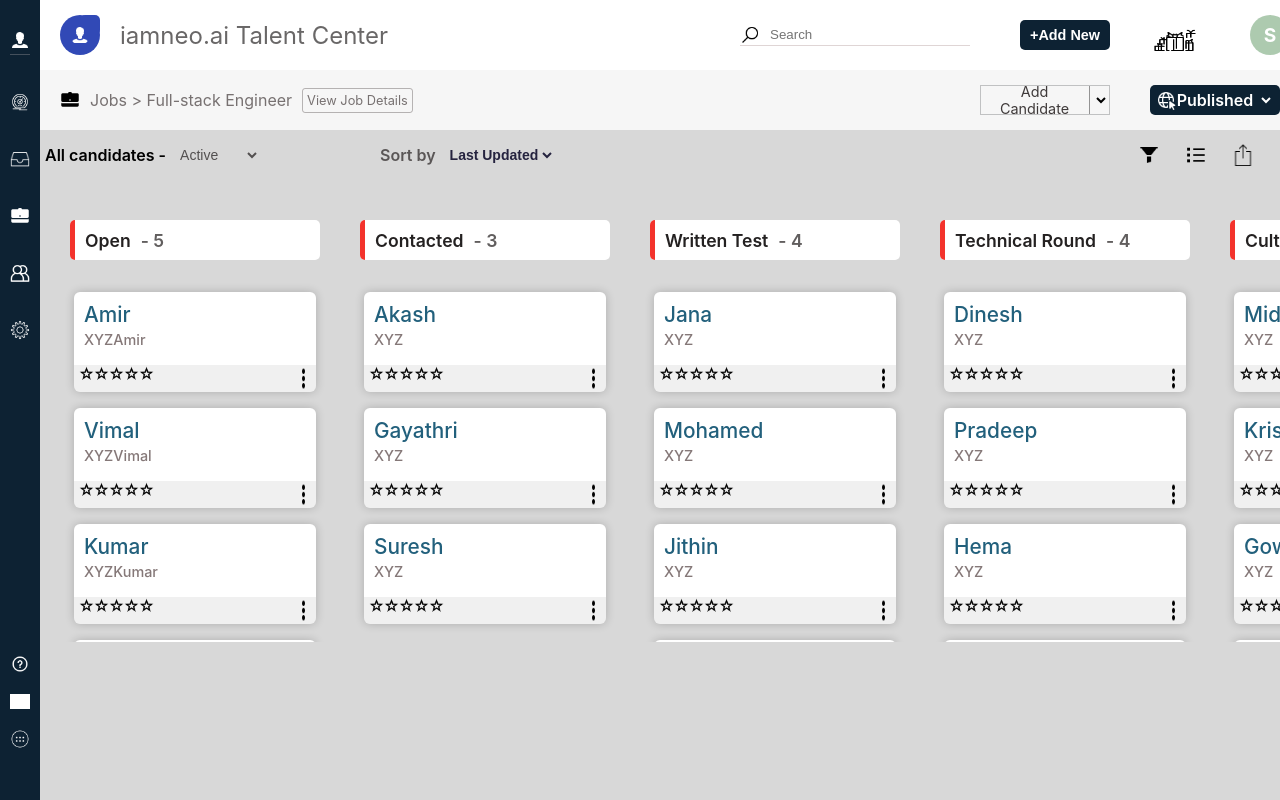
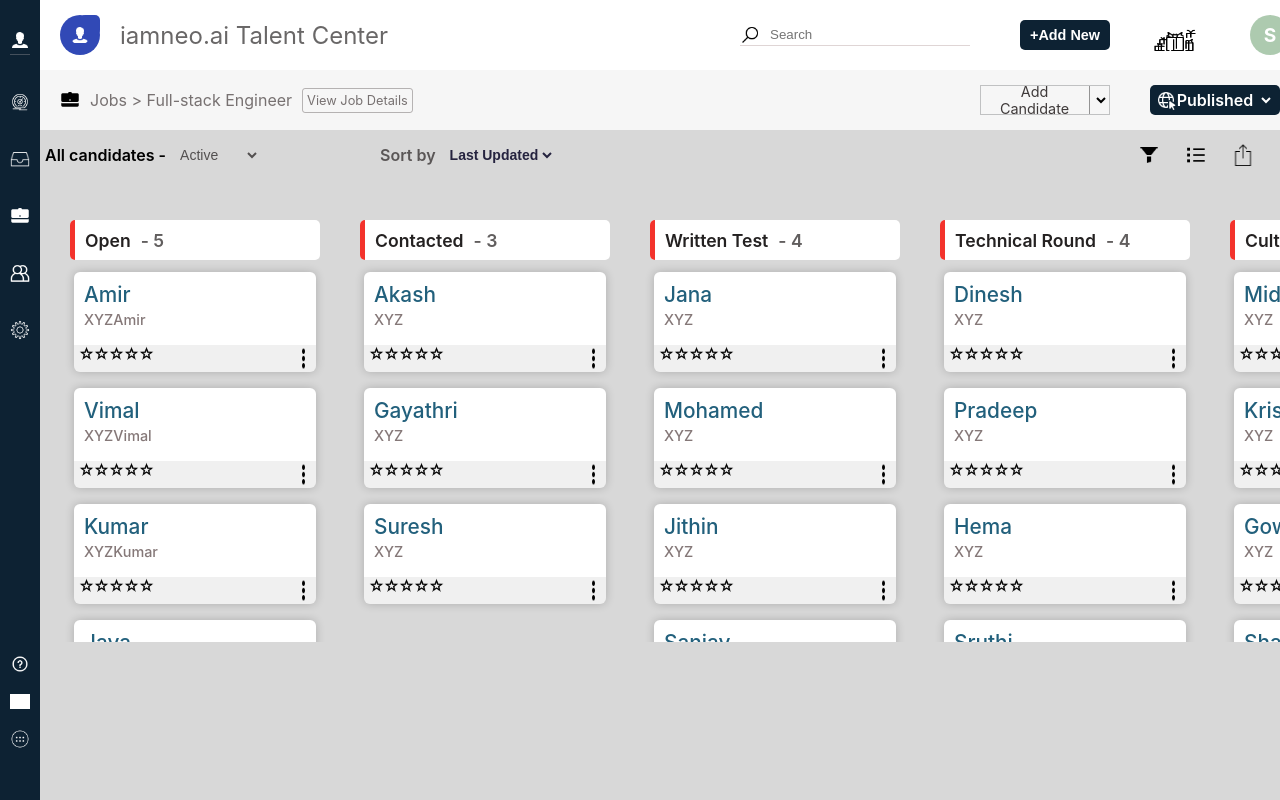
Before and after one commit to karthikbalaji022/candidate_code, a React (Create React App) app: page / in a window 1280 px wide. Built offline with nearby package versions, Linux system fonts and the light colour scheme; grey boxes are pictures that could not be loaded.

Commit message:
added column drop feature

```diff
--- a/src/components/CandidateStatus.js
+++ b/src/components/CandidateStatus.js
@@ -3,8 +3,8 @@ import "./candidate.css";
 import Head from "./statusComponents/Head";
 import { DragDropContext, Draggable, Droppable } from "react-beautiful-dnd";
 import ColumnData from "./data/columnsData";
-import Card from "./statusComponents/Card";
 import { AppContext } from "../App";
+import DropCard from "./statusComponents/DropCard";
 
 
 const DragEnd = (result, columns, setColumns) => {
@@ -13,10 +13,17 @@ const DragEnd = (result, columns, setColumns) => {
     if (source.droppableId !== destination.droppableId) {
         const sourceColumn = columns[source.droppableId];
         const destColumn = columns[destination.droppableId];
-        const sourceItems = [...sourceColumn.items];
+        console.log(result)
+        let sourceItems = [...sourceColumn.items];
         const destItems = [...destColumn.items];
+        if(result.type==="column")
+        {
+        destItems.push(...sourceItems)
+        sourceItems=[]
+        }else{
         const [removed] = sourceItems.splice(source.index, 1);
         destItems.splice(destination.index, 0, removed);
+        }
         setColumns({
           ...columns,
           [source.droppableId]: {
@@ -46,6 +53,7 @@ const DragEnd = (result, columns, setColumns) => {
 
     }
   };
+
 function Status() {
   const [columnView,SetColumnView]=useState(ColumnData);
   const {state,dispatch}=useContext(AppContext);
@@ -87,75 +95,38 @@ function Status() {
           <DragDropContext
             onDragEnd={result => DragEnd(result, columnView, SetColumnView)}
           >
-            {Object.entries(columnView).map(([columnId, colitem]) => {
+            {Object.entries(columnView).map(([columnId, colitem],index) => {
               return (
-                <div className="columnContainer" key={columnId}>
-                  <div className="columnTitleCard">
+                <Droppable droppableId={columnId} type="column">
+                  {provided=>{
+                    return(
+
+                <div className="columnContainer" key={columnId} ref={provided.innerRef} {...provided.droppableProps}>
+                <Draggable key={columnId} draggableId={columnId} index={index} >
+                  {provided=>{
+                    return(
+                      <div ref={provided.innerRef} {...provided.dragHandleProps}>
+                  <div className="columnTitleCard" >
                     <div className="columnCardSide"></div>
                     <p className="columnName">{`${colitem.name}`}</p>
                     <p className="columnCount">- {colitem.count}</p>
                   </div>
-                  <div className="dropCard">
-                    <Droppable droppableId={columnId} key={columnId}>
-                      {(provided, snapshot) => {
-                        return (
-                          <div
-                            className="droppableContainer"
-                            {...provided.droppableProps}
-                            ref={provided.innerRef}
-                            style={{
-                                background: snapshot.isDraggingOver
-                            ? "lightblue"
-                            :"",
-                              padding: 4,
-                              width: "100%",
-                              minHeight: "500px",
-                            }}
-                          >
-                            {colitem.items.map((item, index) => {
-                              if(item.show===false)
-                              {
-                                return;
-                              }
-                                return(
-                              <Draggable
-                                key={item.id}
-                                draggableId={item.id}
-                                index={index}
-                              >
-
-                                {(provided, snapshot) => {
-                                  return (
-                                    <div
-                                        className="dropCardContainer"
-                                      ref={provided.innerRef}
-                                      {...provided.draggableProps}
-                                      {...provided.dragHandleProps}
-                                      style={{
-                                        backgroundColor: snapshot.isDragging
-                                          ? "#263B4A"
-                                          : "",
-
-                                        ...provided.draggableProps.style,
-                                      }}
-                                    >
-                                        <Card
-                                            name={item.name}
-                                            company={item.company}
+                  <div className="dropCard" {...provided.draggableProps}>
+                   <DropCard
+                     columnId={columnId}
+                     colitem={colitem}
                    />
                   </div>
-                                  );
+                  </div>
+                  )
                   }}
                 </Draggable>
-                                );
-                            })}
                   {provided.placeholder}
                 </div>
-                        );
+
+                )
                   }}
                 </Droppable>
-                  </div>
-                </div>
               );
             })}
           </DragDropContext>
--- /dev/null
+++ b/src/components/statusComponents/DragCard.js
@@ -0,0 +1,38 @@
+import React from 'react';
+import {Draggable} from 'react-beautiful-dnd'
+import Card from "./Card";
+
+function DragCard({item,index}){
+    return(
+        <Draggable
+        key={item.id}
+        draggableId={item.id}
+        index={index}
+      >
+
+        {(provided, snapshot) => {
+          return (
+            <div
+                className="dropCardContainer"
+              ref={provided.innerRef}
+              {...provided.draggableProps}
+              {...provided.dragHandleProps}
+              style={{
+                backgroundColor: snapshot.isDragging
+                  ? "#263B4A"
+                  : "",
+
+                ...provided.draggableProps.style,
+              }}
+            >
+                <Card
+                    name={item.name}
+                    company={item.company}
+                />
+            </div>
+          );
+        }}
+      </Draggable>
+    )
+}
+export default DragCard;
--- /dev/null
+++ b/src/components/statusComponents/DropCard.js
@@ -0,0 +1,39 @@
+import React from 'react'
+import { Droppable } from 'react-beautiful-dnd'
+import DragCard from './DragCard'
+
+function DropCard({columnId,colitem}){
+    return(
+        <Droppable droppableId={columnId} >
+        {(provided, snapshot) => {
+          return (
+            <div
+              className="droppableContainer"
+              {...provided.droppableProps}
+              ref={provided.innerRef}
+              style={{
+                  background: snapshot.isDraggingOver
+              ? "lightblue"
+              :"",
+                padding: 4,
+                width: "100%",
+                minHeight: "500px",
+              }}
+            >
+              {colitem.items.map((item, index) => {
+                if(item.show===false) return;
+                  return(
+                      <DragCard
+                        item={item}
+                        index={index}
+                      />
+                  );
+              })}
+              {provided.placeholder}
+            </div>
+          );
+        }}
+      </Droppable>
+    )
+}
+export default DropCard;
```
Lines whose indentation alone changed are shown as unchanged.
